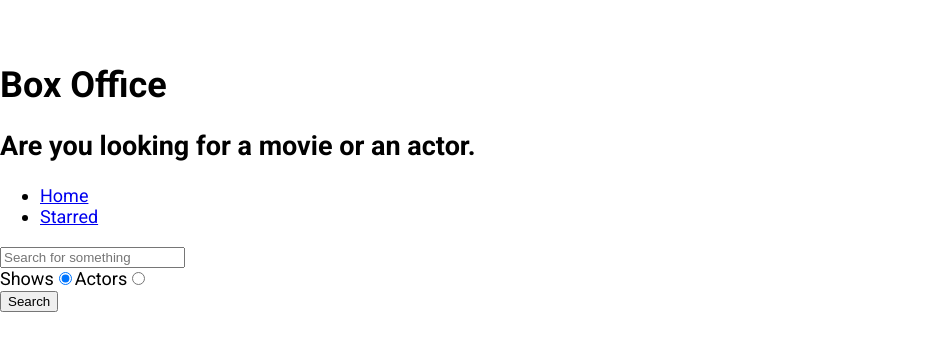
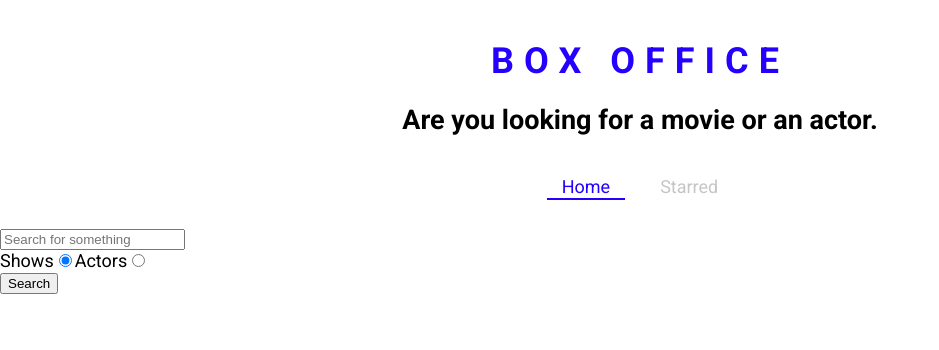
Before and after one commit to SOUMYADEVSANYAL/box-office, a React (Create React App) app: page / in a window 1280 px wide. Shown: the top 350 px of the page, without its empty margins (0-939 px from the left). Built offline with nearby package versions, Linux system fonts and the light colour scheme.

Commit message:
Defined theme for styled components and created a few styled components.

```diff
--- a/src/App.js
+++ b/src/App.js
@@ -1,15 +1,24 @@
 import React from 'react';
 
 import { Switch, Route } from 'react-router-dom';
-
+import { ThemeProvider } from 'styled-components';
 // import Navs from './components/Navs';
 import Home from './pages/Home';
 // eslint-disable-next-line import/no-unresolved
 import Show from './pages/Show';
 import Starred from './pages/Starred';
 
+const theme = {
+  mainColors: {
+    blue: '#2400ff',
+    gray: '#c6c6c6',
+    dark: '#353535',
+  },
+};
+
 function App() {
   return (
+    <ThemeProvider theme={theme}>
       <Switch>
         <Route exact path="/">
           <Home />
@@ -22,6 +31,7 @@
         </Route>
         <Route>404 page not found</Route>
       </Switch>
+    </ThemeProvider>
   );
 }
 
--- a/src/components/Navs.js
+++ b/src/components/Navs.js
@@ -1,21 +1,29 @@
 /* eslint-disable react/function-component-definition */
 import React from 'react';
-import { Link } from 'react-router-dom';
+// eslint-disable-next-line no-unused-vars
+import { Link, useLocation } from 'react-router-dom';
+import { NavList, LinkStyled } from './Navs.styled';
 
 const LINKS = [
   { to: '/', text: 'Home' },
   { to: '/starred', text: 'Starred' },
 ];
 const Navs = () => {
+  const location = useLocation();
   return (
     <div>
-      <ul>
+      <NavList>
         {LINKS.map(item => (
           <li key={item.to}>
-            <Link to={item.to}>{item.text}</Link>
+            <LinkStyled
+              to={item.to}
+              className={item.to === location.pathname ? 'active' : ''}
+            >
+              {item.text}
+            </LinkStyled>
           </li>
         ))}
-      </ul>
+      </NavList>
     </div>
   );
 };
--- /dev/null
+++ b/src/components/Navs.styled.js
@@ -0,0 +1,41 @@
+import styled from 'styled-components';
+import { Link } from 'react-router-dom';
+
+export const NavList = styled.ul`
+  display: flex;
+  justify-content: center;
+  list-style: none;
+  margin: 0 0 30px;
+  padding: 0;
+`;
+
+export const LinkStyled = styled(Link)`
+  margin: 0 10px;
+  padding: 3px 15px;
+  position: relative;
+  text-decoration: none;
+  color: ${({ theme }) => theme.mainColors.gray};
+  &.active {
+    color: ${({ theme }) => theme.mainColors.blue};
+    &:after {
+      content: '';
+      position: absolute;
+      display: block;
+      height: 2px;
+      left: 0%;
+      bottom: 0;
+      background-color: ${({ theme }) => theme.mainColors.blue};
+      animation: slide-in 0.3s ease-in forwards;
+      @keyframes slide-in {
+        from {
+          left: 50%;
+          width: 0;
+        }
+        to {
+          left: 0%;
+          width: 100%;
+        }
+      }
+    }
+  }
+`;
--- a/src/components/Title.js
+++ b/src/components/Title.js
@@ -1,12 +1,13 @@
 /* eslint-disable react/function-component-definition */
 import React from 'react';
+import { TitleWrapper } from './Title.styled';
 
 const Title = ({ title, subTitle }) => {
   return (
-    <div>
+    <TitleWrapper>
       <h1>{title}</h1>
       <h2>{subTitle}</h2>
-    </div>
+    </TitleWrapper>
   );
 };
 
--- /dev/null
+++ b/src/components/Title.styled.js
@@ -0,0 +1,18 @@
+import styled from 'styled-components';
+
+export const TitleWrapper = styled.div`
+  text-align: center;
+  margin: 0 0 40px;
+
+  h1 {
+    color: ${({ theme }) => theme.mainColors.blue};
+    letter-spacing: 10px;
+    text-transform: uppercase;
+    margin: 0 0 10px;
+  }
+
+  p {
+    color: ${({ theme }) => theme.mainColors.dark};
+    margin: 0;
+  }
+`;
```
Lines whose indentation alone changed are shown as unchanged.
